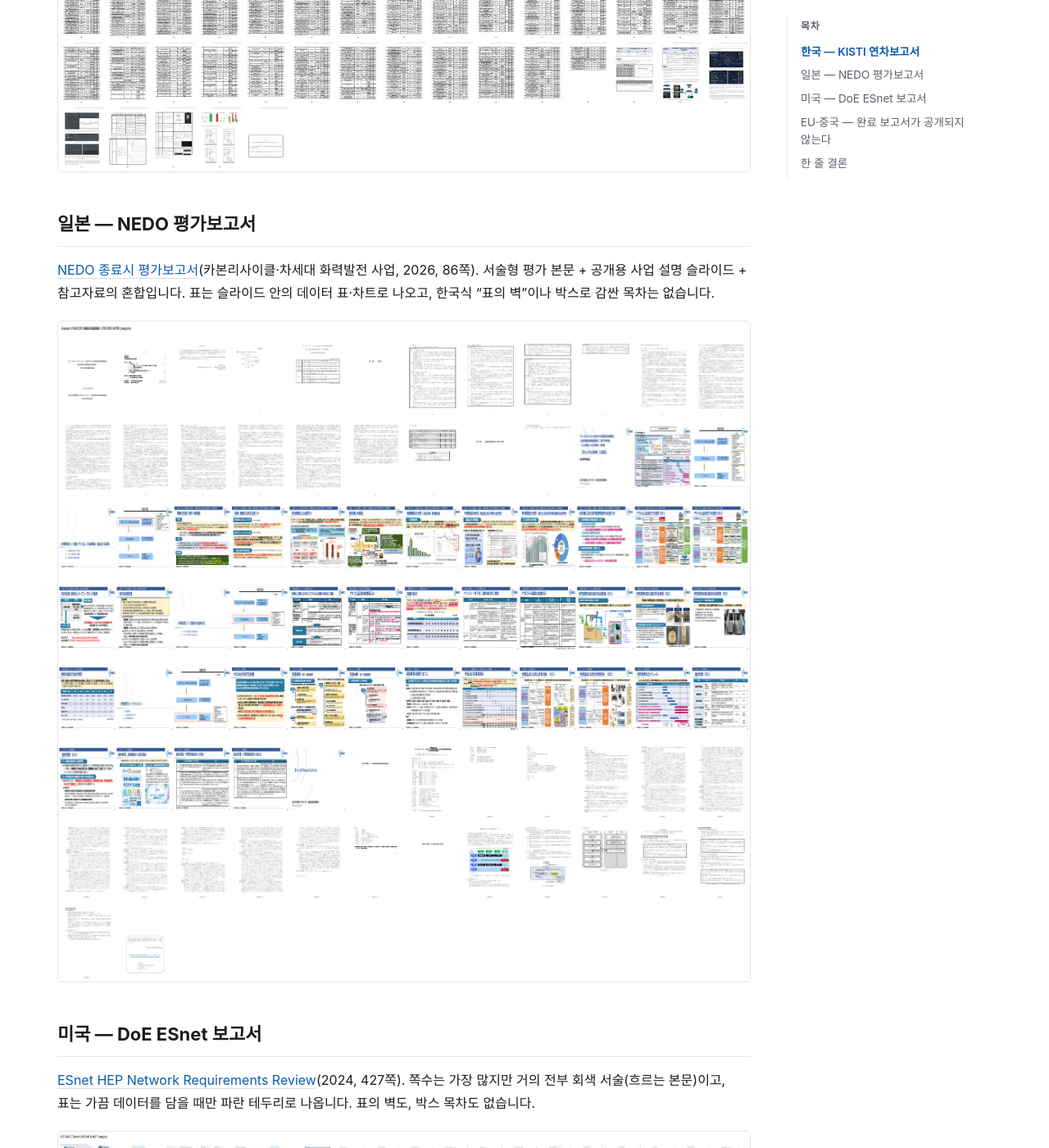
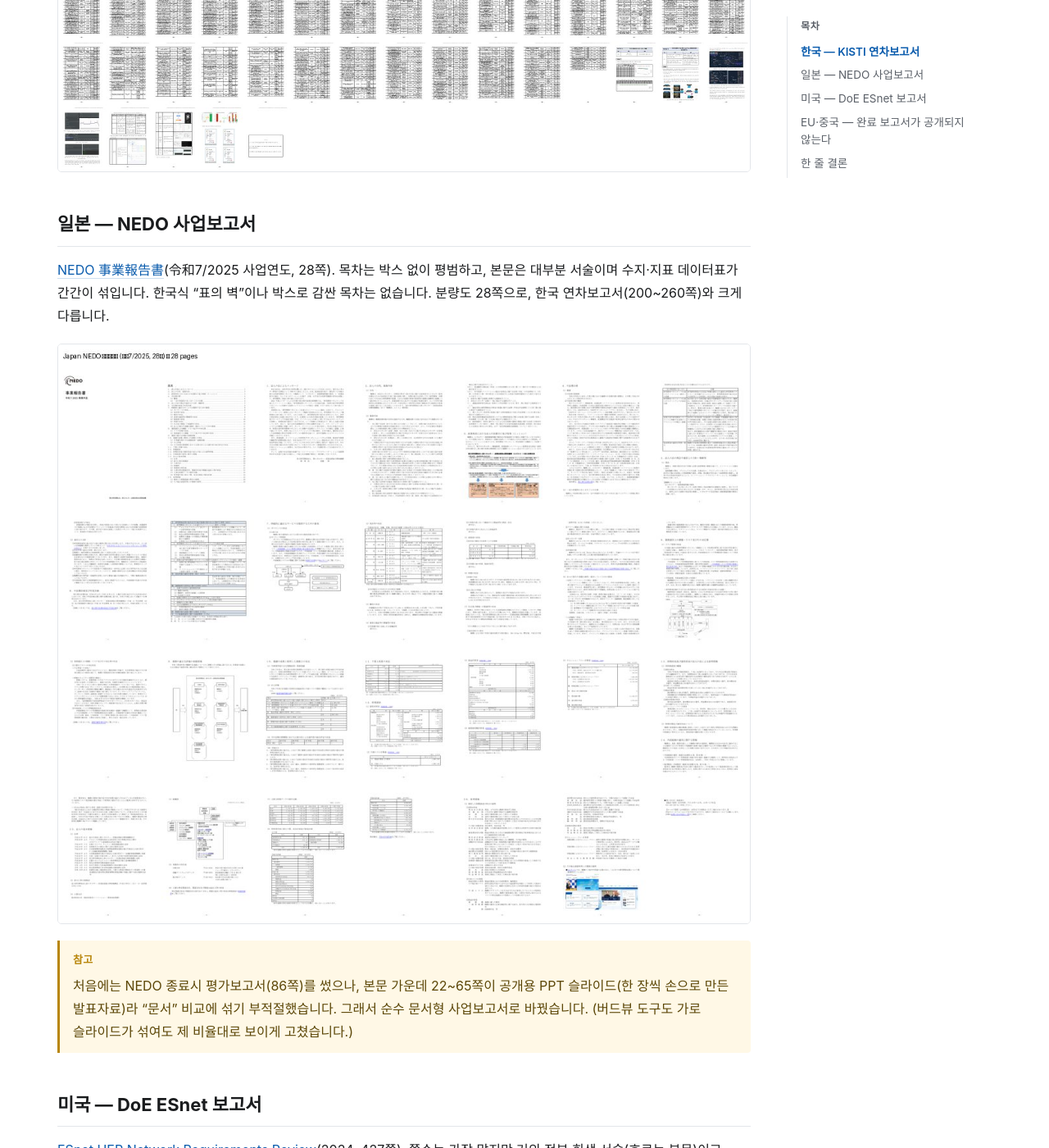
Before and after one commit to msjang/machine-ready-report-survey, a Jekyll site: the page built from findings-birdview.md, in a window 1280 px wide and 1400 px high, scrolled down 3036 px. Shown: the whole window at 82% size. Built offline with Jekyll 4.4.1, drawn with Linux system fonts in a browser that asks for light colours; our own code applies the rules of GitHub Pages for plain Markdown files; some of the changed text lies outside the part shown.

Commit message:
finding: 일본 버드뷰를 문서형 사업보고서로 교체 + 비율 보존 버드뷰
- NEDO 평가보고서(86p)는 22~65p가 손으로 만든 PPT 슬라이드라 문서 비교 부적합 →
  순수 문서형 NEDO 事業報告書(800058029, 令和7/2025, 28p)로 교체
- tools/birdview.py를 레터박스(쪽마다 비율 보존)로 수정 — 가로 슬라이드 섞여도 안 찌그러짐
- 일본 출처 노트·결론 문구 갱신

Co-Authored-By: Claude Opus 4.8 <noreply@anthropic.com>

```diff
--- a/findings-birdview.md
+++ b/findings-birdview.md
@@ -18,11 +18,14 @@
 
 ![KISTI 2025 연차보고서 전 260쪽 썸네일](images/birdview-kisti-2025.jpg)
 
-## 일본 — NEDO 평가보고서
+## 일본 — NEDO 사업보고서
 
-[NEDO 종료시 평가보고서](sources/japan/nedo-evaluation-report_2026-11-26.txt.md)(카본리사이클·차세대 화력발전 사업, 2026, 86쪽). 서술형 평가 본문 + 공개용 사업 설명 슬라이드 + 참고자료의 혼합입니다. 표는 슬라이드 안의 데이터 표·차트로 나오고, 한국식 "표의 벽"이나 박스로 감싼 목차는 없습니다.
+[NEDO 事業報告書](sources/japan/nedo-report_2026-11-26.txt.md)(令和7/2025 사업연도, 28쪽). 목차는 박스 없이 평범하고, 본문은 대부분 서술이며 수지·지표 데이터표가 간간이 섞입니다. 한국식 "표의 벽"이나 박스로 감싼 목차는 없습니다. 분량도 28쪽으로, 한국 연차보고서(200~260쪽)와 크게 다릅니다.
 
-![일본 NEDO 평가보고서 전 86쪽 썸네일. 서술 본문과 설명 슬라이드가 섞여 있다](images/birdview-japan-nedo.jpg)
+![일본 NEDO 사업보고서 전 28쪽 썸네일. 서술 본문 위주에 데이터표가 간간이 섞인다](images/birdview-japan-nedo.jpg)
+
+> [!NOTE]
+> 처음에는 NEDO 종료시 평가보고서(86쪽)를 썼으나, 본문 가운데 22~65쪽이 공개용 PPT 슬라이드(한 장씩 손으로 만든 발표자료)라 "문서" 비교에 섞기 부적절했습니다. 그래서 순수 문서형 사업보고서로 바꿨습니다. (버드뷰 도구도 가로 슬라이드가 섞여도 제 비율대로 보이게 고쳤습니다.)
 
 ## 미국 — DoE ESnet 보고서
 
@@ -45,6 +48,6 @@ EU와 중국은 완료된 과제 보고서의 공개 PDF를 구하지 못했습
 
 - **한국**: 앞머리 박스 + 본문 표밭 + (2025엔) 뒤쪽 표의 벽 — 표가 거의 모든 것을 담습니다
 - **미국**: 서술의 바다에 데이터 표가 점점이
-- **일본**: 서술 + 설명 슬라이드, 표는 데이터·차트로
+- **일본**: 28쪽짜리 서술 위주 문서, 표는 수지·지표 데이터표로만
 
 표를 데이터일 때만 쓰는가, 거의 모든 것에 쓰는가 — 썸네일 격자의 패턴만으로 갈립니다. 자세한 분석은 [표 사용](findings-tables.md)에 있습니다.
```
Also changed, not shown: sources/japan/nedo-evaluation-report_2026-11-26.txt.md (deleted, +0 -7 lines), sources/japan/nedo-report_2026-11-26.txt.md (added, +8 -0 lines), tools/birdview.py (+12 -4 lines), images/birdview-japan-nedo.jpg.
